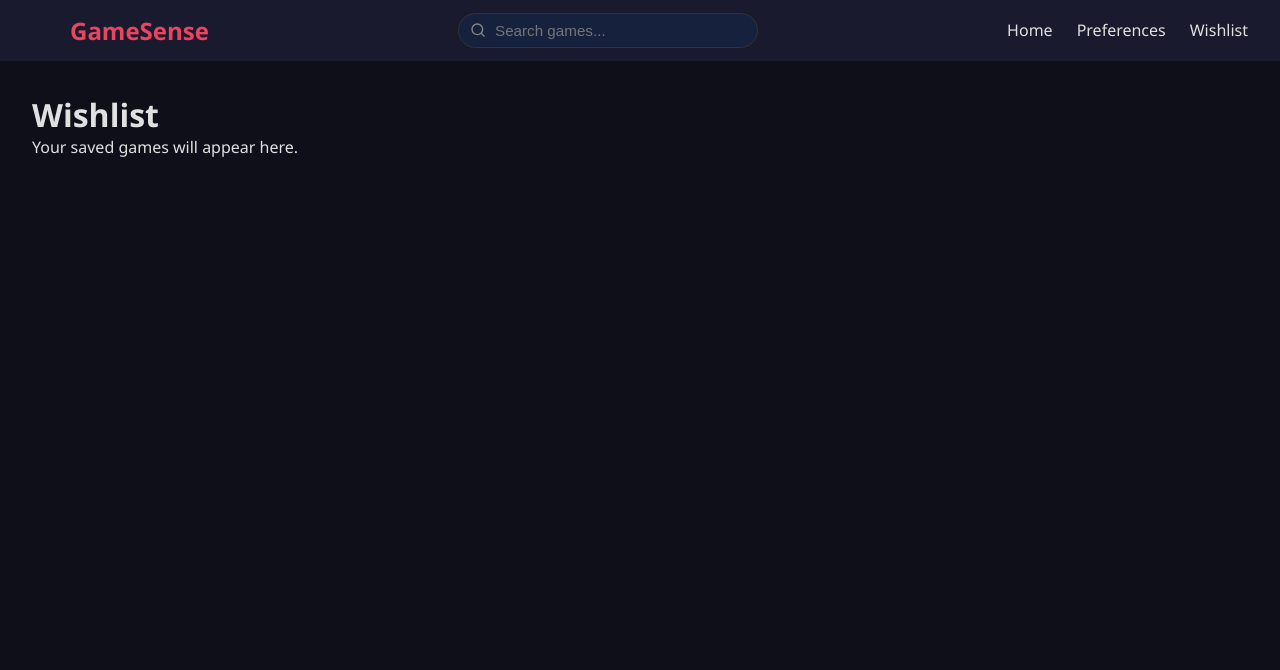
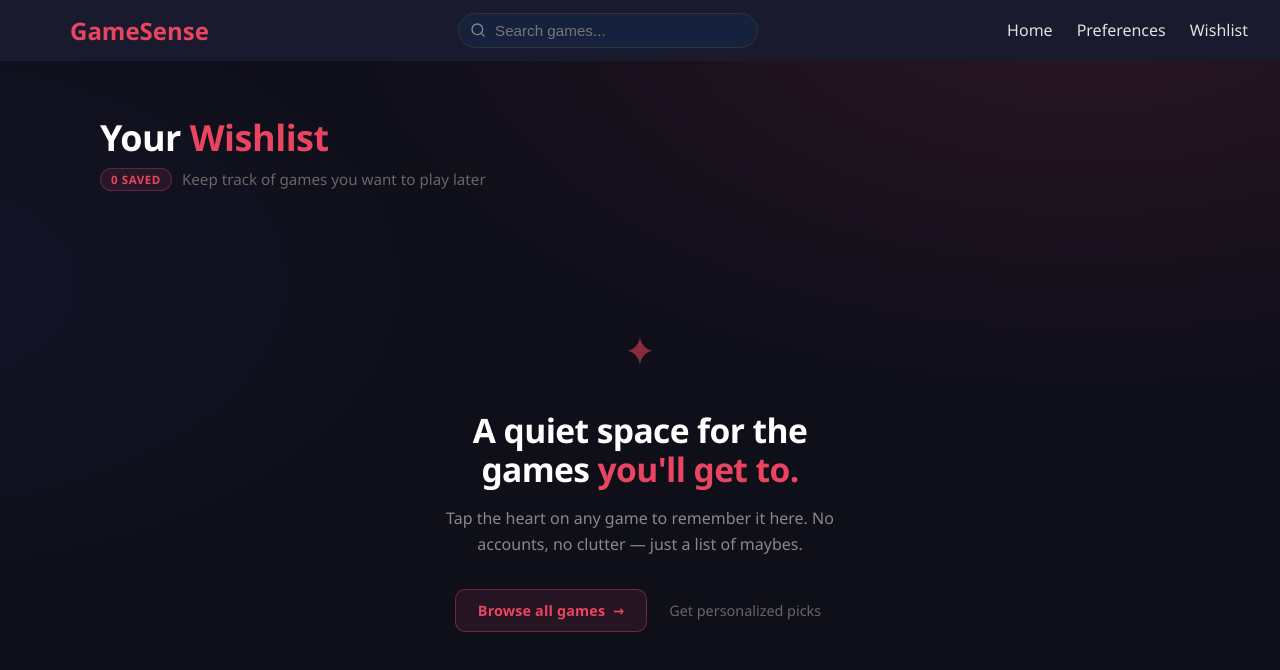
Before and after one commit to Syracuser/Game-discovery-platform, a React (Vite) app in the folder frontend/: page /wishlist in a window 1280 px wide. Shown: the top 670 px of the page. Built offline with nearby package versions, Linux system fonts and the light colour scheme; no server answers.

Commit message:
Re-designed Wishlist page empty state

```diff
--- /dev/null
+++ b/frontend/src/pages/Wishlist/EmptyState.css
@@ -0,0 +1,145 @@
+/* ── Empty state stage — centers the card vertically ── */
+.empty-stage {
+  position: relative;
+  display: grid;
+  place-items: center;
+  padding: 80px 20px 60px;
+}
+
+/* ── Empty card — animated on mount ── */
+.empty {
+  position: relative;
+  width: min(560px, 100%);
+  text-align: center;
+  animation: card-rise 0.55s cubic-bezier(.2, .7, .2, 1) both;
+}
+
+@keyframes card-rise {
+  from { opacity: 0; transform: translateY(10px); }
+  to   { opacity: 1; transform: translateY(0); }
+}
+
+/* ── Sparkle icon ── */
+.empty__icon-wrap {
+  width: 64px;
+  height: 64px;
+  margin: 0 auto 28px;
+  display: grid;
+  place-items: center;
+}
+
+.empty__icon {
+  font-size: 2.6rem;
+  line-height: 1;
+  color: #e94560;
+  opacity: 0.55;
+}
+
+/* ── Headline ── */
+.empty__title {
+  font-size: 2.1rem;
+  font-weight: 700;
+  color: #ffffff;
+  margin: 0 0 18px;
+  line-height: 1.15;
+  letter-spacing: -0.6px;
+  text-wrap: balance;
+}
+
+/* em is styled as accent color, not italic */
+.empty__title em {
+  font-style: normal;
+  color: #e94560;
+}
+
+/* ── Subtitle ── */
+.empty__subtitle {
+  font-size: 1rem;
+  color: #888;
+  max-width: 420px;
+  margin: 0 auto 32px;
+  line-height: 1.6;
+  text-wrap: pretty;
+}
+
+/* ── CTAs row ── */
+.empty__ctas {
+  display: inline-flex;
+  align-items: center;
+  gap: 18px;
+}
+
+.cta {
+  position: relative;
+  display: inline-flex;
+  align-items: center;
+  justify-content: center;
+  gap: 8px;
+  font-family: inherit;
+  cursor: pointer;
+  transition:
+    color 0.2s ease,
+    background-color 0.2s ease,
+    border-color 0.2s ease,
+    box-shadow 0.2s ease,
+    transform 0.15s ease;
+}
+
+.cta:focus-visible {
+  outline: 2px solid rgba(233, 69, 96, 0.5);
+  outline-offset: 3px;
+  border-radius: 10px;
+}
+
+.cta__arrow {
+  display: inline-block;
+  transition: transform 0.2s ease;
+}
+
+.cta:hover .cta__arrow {
+  transform: translateX(2px);
+}
+
+/* Primary pill button — accent tint, fills to solid on hover */
+.cta--primary {
+  padding: 11px 22px;
+  font-size: 0.9rem;
+  font-weight: 600;
+  letter-spacing: 0.01em;
+  color: #e94560;
+  background-color: rgba(233, 69, 96, 0.10);
+  border: 1px solid rgba(233, 69, 96, 0.4);
+  border-radius: 10px;
+}
+
+.cta--primary:hover {
+  color: #fff;
+  background-color: #e94560;
+  border-color: #e94560;
+  box-shadow: 0 8px 22px -10px rgba(233, 69, 96, 0.6);
+  transform: translateY(-1px);
+}
+
+.cta--primary:active {
+  transform: translateY(0);
+}
+
+/* Ghost text button — dim text, brightens on hover */
+.cta--ghost {
+  padding: 6px 4px;
+  font-size: 0.9rem;
+  font-weight: 500;
+  background: none;
+  border: 0;
+  color: #666;
+}
+
+.cta--ghost:hover {
+  color: #e0e0e0;
+}
+
+/* ── Responsive ── */
+@media (max-width: 720px) {
+  .empty__title { font-size: 1.6rem; }
+  .empty__ctas  { flex-direction: column; gap: 10px; }
+}
--- /dev/null
+++ b/frontend/src/pages/Wishlist/EmptyState.jsx
@@ -0,0 +1,34 @@
+import { Link } from "react-router-dom";
+import "./EmptyState.css";
+
+function EmptyState() {
+  return (
+    <div className="empty-stage">
+      <div className="empty">
+        <div className="empty__icon-wrap" aria-hidden="true">
+          <span className="empty__icon">✦</span>
+        </div>
+
+        <h2 className="empty__title">
+          A quiet space for the games <em>you'll get to.</em>
+        </h2>
+
+        <p className="empty__subtitle">
+          Tap the heart on any game to remember it here. No accounts, no clutter — just a list of maybes.
+        </p>
+
+        <div className="empty__ctas">
+          <Link to="/" className="cta cta--primary">
+            Browse all games <span className="cta__arrow">→</span>
+          </Link>
+
+          <Link to="/preferences" className="cta cta--ghost">
+            Get personalized picks
+          </Link>
+        </div>
+      </div>
+    </div>
+  );
+}
+
+export default EmptyState;
--- a/frontend/src/pages/Wishlist/Wishlist.css
+++ b/frontend/src/pages/Wishlist/Wishlist.css
@@ -1 +1,70 @@
-/* Wishlist page styles will go here */
+/* ── Full-bleed page background — escapes Layout's 2rem padding ── */
+.wishlist-page {
+  margin: -2rem;
+  min-height: calc(100vh - 60px);
+  background:
+    radial-gradient(1200px 650px at 85% -10%, rgba(233, 69, 96, 0.13), transparent 62%),
+    radial-gradient(950px 520px at -10% 30%, rgba(76, 70, 200, 0.09), transparent 60%),
+    #0f0f1a;
+}
+
+/* ── Inner content wrapper ── */
+.wishlist-page__inner {
+  max-width: 1160px;
+  margin: 0 auto;
+  padding: 56px 40px 100px;
+}
+
+/* ── Page header ── */
+.wishlist-page__header {
+  margin-bottom: 48px;
+}
+
+.wishlist-page__title {
+  font-size: 2.25rem;
+  font-weight: 700;
+  color: #ffffff;
+  letter-spacing: -0.5px;
+  margin: 0 0 10px;
+  line-height: 1.15;
+}
+
+.wishlist-page__title-accent {
+  color: #e94560;
+}
+
+/* ── Subtitle row — pill badge + description text ── */
+.wishlist-page__subtitle {
+  font-size: 0.95rem;
+  color: #666;
+  margin: 0;
+  display: flex;
+  align-items: center;
+  gap: 10px;
+  flex-wrap: wrap;
+}
+
+.wishlist-page__count {
+  display: inline-flex;
+  align-items: center;
+  font-size: 0.72rem;
+  font-weight: 700;
+  letter-spacing: 0.05em;
+  text-transform: uppercase;
+  color: #e94560;
+  background: rgba(233, 69, 96, 0.10);
+  border: 1px solid rgba(233, 69, 96, 0.3);
+  border-radius: 999px;
+  padding: 3px 10px;
+}
+
+/* ── Responsive ── */
+@media (max-width: 720px) {
+  .wishlist-page__inner  { padding: 36px 20px 80px; }
+  .wishlist-page__header { margin-bottom: 32px; }
+  .wishlist-page__title  { font-size: 1.7rem; }
+}
+
+@media (max-width: 480px) {
+  .wishlist-page__inner { padding: 28px 16px 60px; }
+}
--- a/frontend/src/pages/Wishlist/Wishlist.jsx
+++ b/frontend/src/pages/Wishlist/Wishlist.jsx
@@ -1,10 +1,24 @@
+import EmptyState from "./EmptyState";
 import "./Wishlist.css";
 
 function Wishlist() {
   return (
-    <div>
-      <h1>Wishlist</h1>
-      <p>Your saved games will appear here.</p>
+    <div className="wishlist-page">
+      <div className="wishlist-page__inner">
+
+        <header className="wishlist-page__header">
+          <h1 className="wishlist-page__title">
+            Your <span className="wishlist-page__title-accent">Wishlist</span>
+          </h1>
+          <p className="wishlist-page__subtitle">
+            <span className="wishlist-page__count">0 Saved</span>
+            Keep track of games you want to play later
+          </p>
+        </header>
+
+        <EmptyState />
+
+      </div>
     </div>
   );
 }
```
Also changed, not shown: 1 other file (tests, documents, lock files or other folders).
